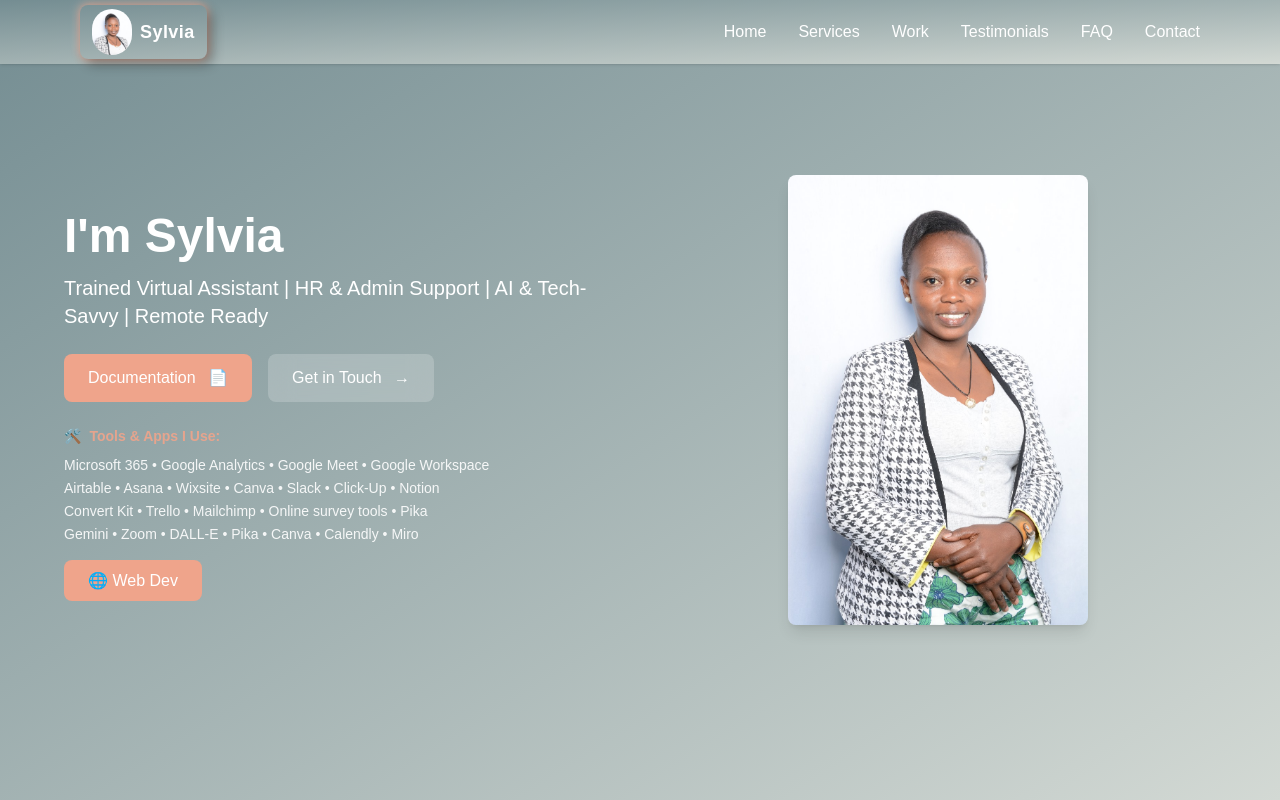
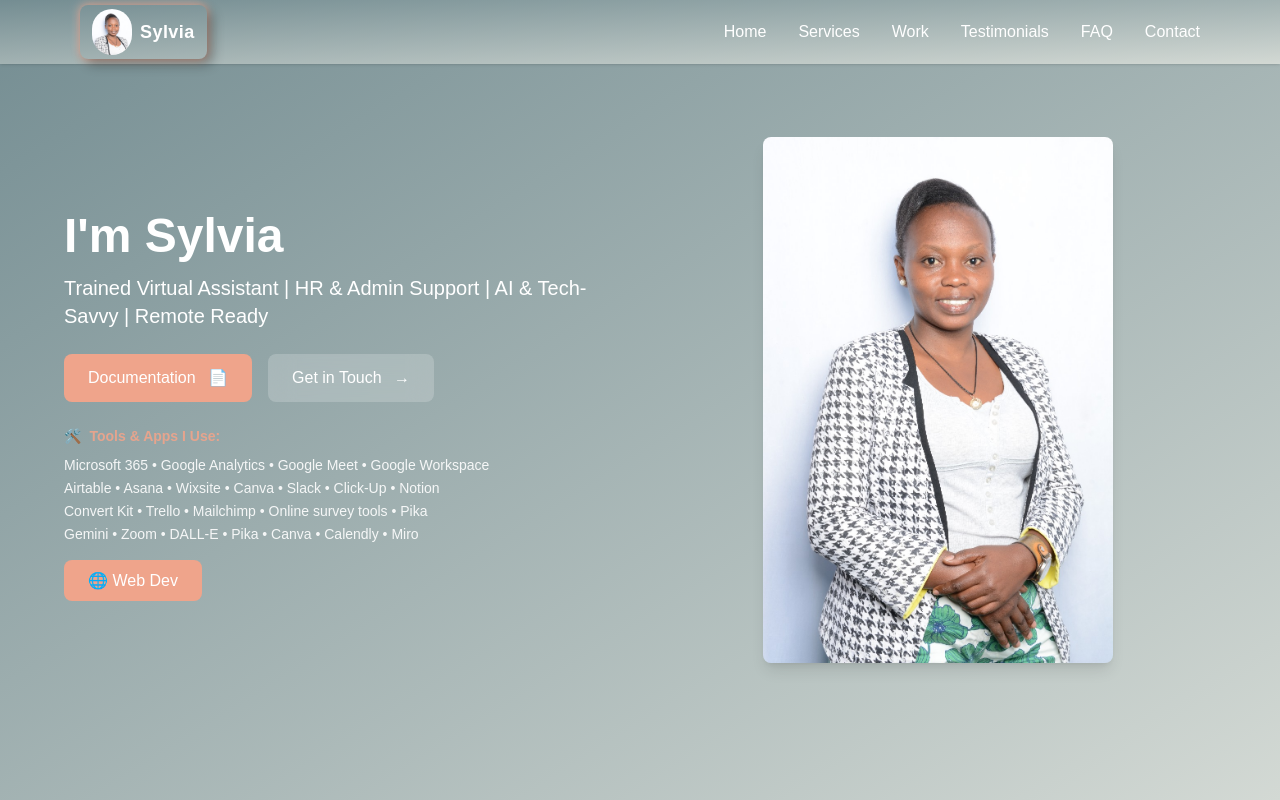
Before and after one commit to Nthenge/imaray, a Next.js app: page / in a window 1280 px wide. Shown: the top 800 px of the page. Built offline with nearby package versions, Linux system fonts and the light colour scheme.

Commit message:
change landing page size

```diff
--- a/app/componets/home/HomeSection.tsx
+++ b/app/componets/home/HomeSection.tsx
@@ -75,8 +75,8 @@ const HomeSection = () => {
           <Image
             src="/images/arts/sylvia.jpg"
             alt="video illustration"
-            width={300}
-            height={300}
+            width={350}
+            height={350}
             quality={100}
             priority
             className="rounded-lg shadow-lg object-cover"
```
